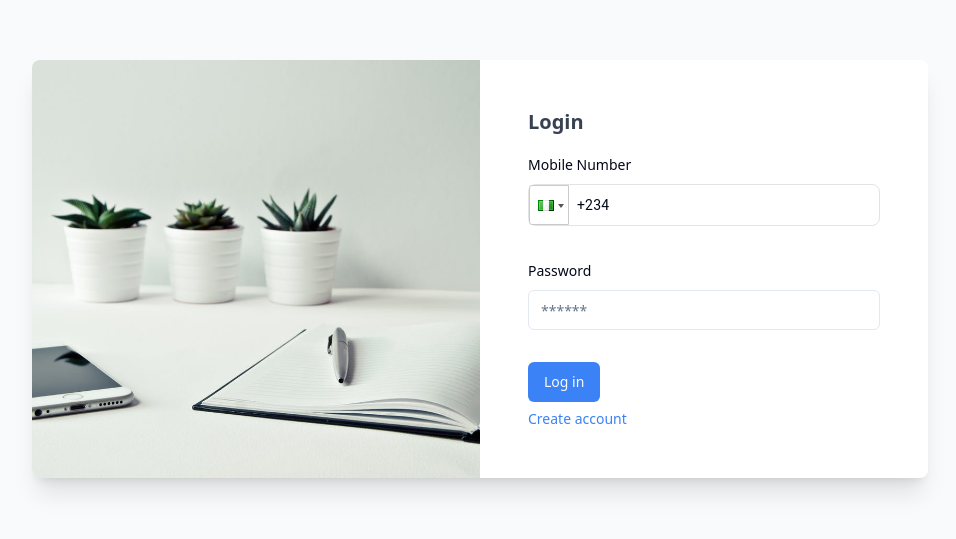
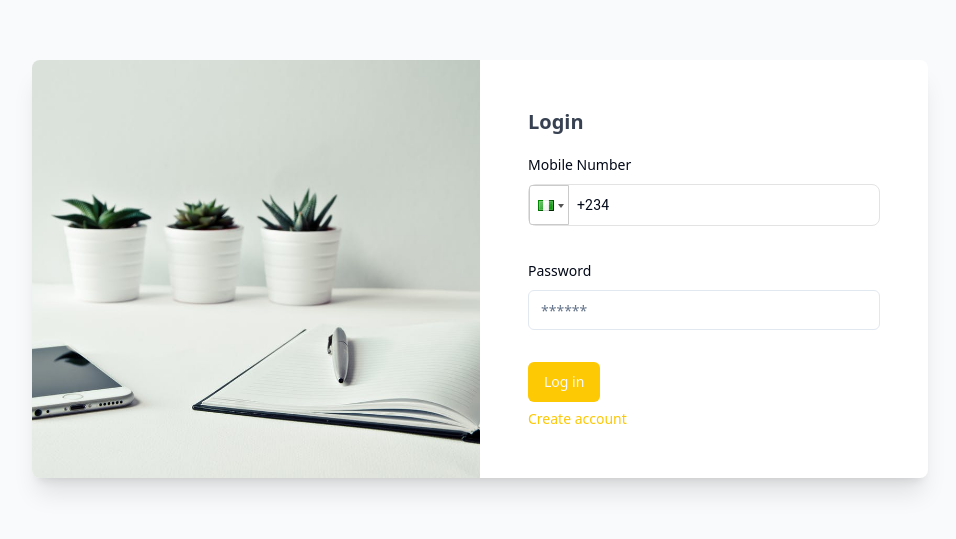
Before and after one commit to Enzyme-developer/betFund, a Next.js app: page /login in a window 1280 px wide. Shown: the part 131-670 px from the top of the page, without its empty margins (160-1116 px from the left). Built offline with nearby package versions, Linux system fonts and the light colour scheme.

Commit message:
changed primary color

```diff
--- a/app/components/Login.tsx
+++ b/app/components/Login.tsx
@@ -115,7 +115,7 @@ function Login() {
                       </FormItem>
                     )}
                   />
-                  <Button className="mt-4 bg-blue-500 block" type="submit">
+                  <Button className="mt-4 block" type="submit">
                     Log in
                   </Button>
                 </form>
@@ -123,7 +123,7 @@ function Login() {
 
               <p className="mt-1">
                 <Link
-                  className="text-sm font-medium text-blue-500 dark:text-purple-400 hover:underline"
+                  className="text-sm font-medium text-primary hover:underline"
                   href="/signup"
                 >
                   Create account
--- a/app/login/page.tsx
+++ b/app/login/page.tsx
@@ -1,3 +1,4 @@
+"use client"
 import Login from "../components/Login";
 
 export default function Home() {
--- a/tailwind.config.js
+++ b/tailwind.config.js
@@ -23,7 +23,7 @@ module.exports = {
         background: "hsl(var(--background))",
         foreground: "hsl(var(--foreground))",
         primary: {
-          DEFAULT: "hsl(var(--primary))",
+          DEFAULT: "#FDC804",
           foreground: "hsl(var(--primary-foreground))",
         },
         secondary: {
```
